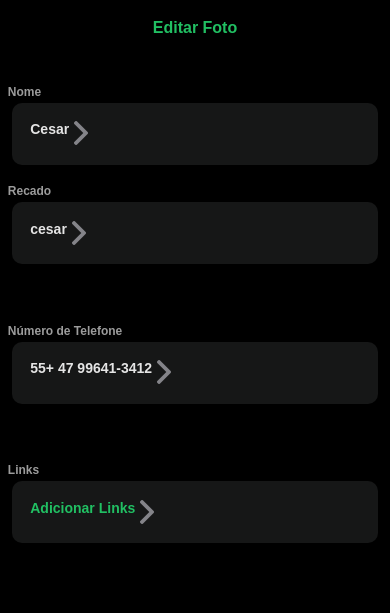
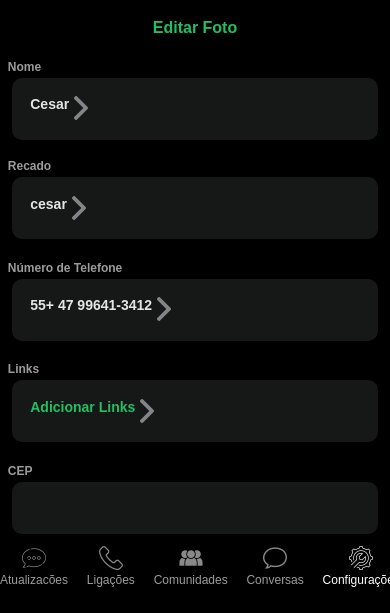
Before and after one commit to mateusselhorst/aplicativo-celular, a plain HTML site: page index.html in a window 390 px wide. Shown: the part 231-844 px from the top of the page. Drawn offline with Linux system fonts and the light colour scheme; a web font is replaced by a local one.

Commit message:
UPDATE - ceptrabalhopronto

```diff
--- a/index.html
+++ b/index.html
@@ -72,6 +72,49 @@
         </div>
     </div>
 
+
+
+    <div class="informacao5">
+        <h1>CEP</h1>
+        <div class="cep">
+            <input type=placeholder="CEP" required>
+        </div>
+    </div>
+
+    <footer class="footer">
+        <nav>
+            <ul class="informacoes">
+                <a class="btn" href="#">
+                    <div class="atualizacoes">
+                        <img src="img/balao-de-fala.png" alt="img1">
+                        <p>Atualizacões</p>
+                    </div>
+                </a>
+                <a class="btn" href="#">
+                    <div class="ligacoes">
+                        <img src="img/telefone.png" alt="img2">
+                        <p>Ligações</p>
+                    </div>
+                </a>
+                <a class="btn" href="#">
+                <div class="comunidades">
+                    <img src="img/comunidade.png" alt="img3">
+                    <p>Comunidades</p>
+                </div>
+                <a class="btn" href="#">
+                <div class="conversas">
+                    <img src="img/balao-de-fala (1).png" alt="img4">
+                    <p>Conversas</p>
+                </div>
+                <a class="btn" href="#">
+                <div class="configuracoes">
+                    <img src="img/engrenagem (1).png" alt="img5">
+                    <p>Configurações</p>
+                </div>
+            </ul>
+        </nav>
+    </footer>
+
 </body>
 
 </html>
--- a/style.css
+++ b/style.css
@@ -42,7 +42,7 @@ body {
 
     .informacao1 {
         color: rgb(156, 156, 156);
-        margin-top: 40px;
+        margin-top: 15px;
         font-size: 6px;
         padding: 2%;
     }
@@ -75,7 +75,7 @@ body {
 
     .informacao3 {
         color: rgb(156, 156, 156);
-        margin-top: 40px;
+        margin-top: 2px;
         font-size: 6px;
         padding: 2%;
     }
@@ -92,7 +92,7 @@ body {
 
     .informacao4 {
         color: rgb(156, 156, 156);
-        margin-top: 40px;
+        margin-top: 2px;
         font-size: 6px;
         padding: 2%;
     }
@@ -107,4 +107,66 @@ body {
         display: flex;
     }
 
+    .informacao5 {
+        color: rgb(156, 156, 156);
+        margin-top: 2px;
+        font-size: 6px;
+        padding: 2%;
+    }
+
+    .cep {
+        background-color: #161717;
+        color: white;
+        margin: 1%;
+        padding: 5%;
+        border-radius: 10px;
+        font-size: 7px;
+        display: flex;
+    }
+
+    input {
+        background-color: #161717;
+        color: white;
+        border: none;
+        display: flex;
+        flex-direction: column;
+    }
+
+    .btn {
+        text-decoration: none;
+        color: rgb(156, 156, 156);
+    }
+
+    .informacoes  {
+        display: flex;
+        align-items: center;
+        justify-content: space-between;
+        height: 5vh;
+        width: 400px;
+        color:white;
+        font-size: 12px;
+        text-decoration: none;
+    }
+
+    .atualizacoes {
+        text-align: center;
+    }
+
+    .ligacoes {
+        text-align: center;
+    }
+
+    .comunidades {
+        text-align: center;
+    }
+
+    .conversas {
+        text-align: center;
+    }
+
+    .configuracoes {
+        color: white;
+        text-align: center;
+    }
+
 }
```
Also changed, not shown: img/balao-de-fala (1).png (added), img/balao-de-fala.png (added), img/comunidade.png (added), img/engrenagem (1).png (added), img/engrenagem.png (added), img/telefone.png (added). Lines whose indentation alone changed are shown as unchanged.
